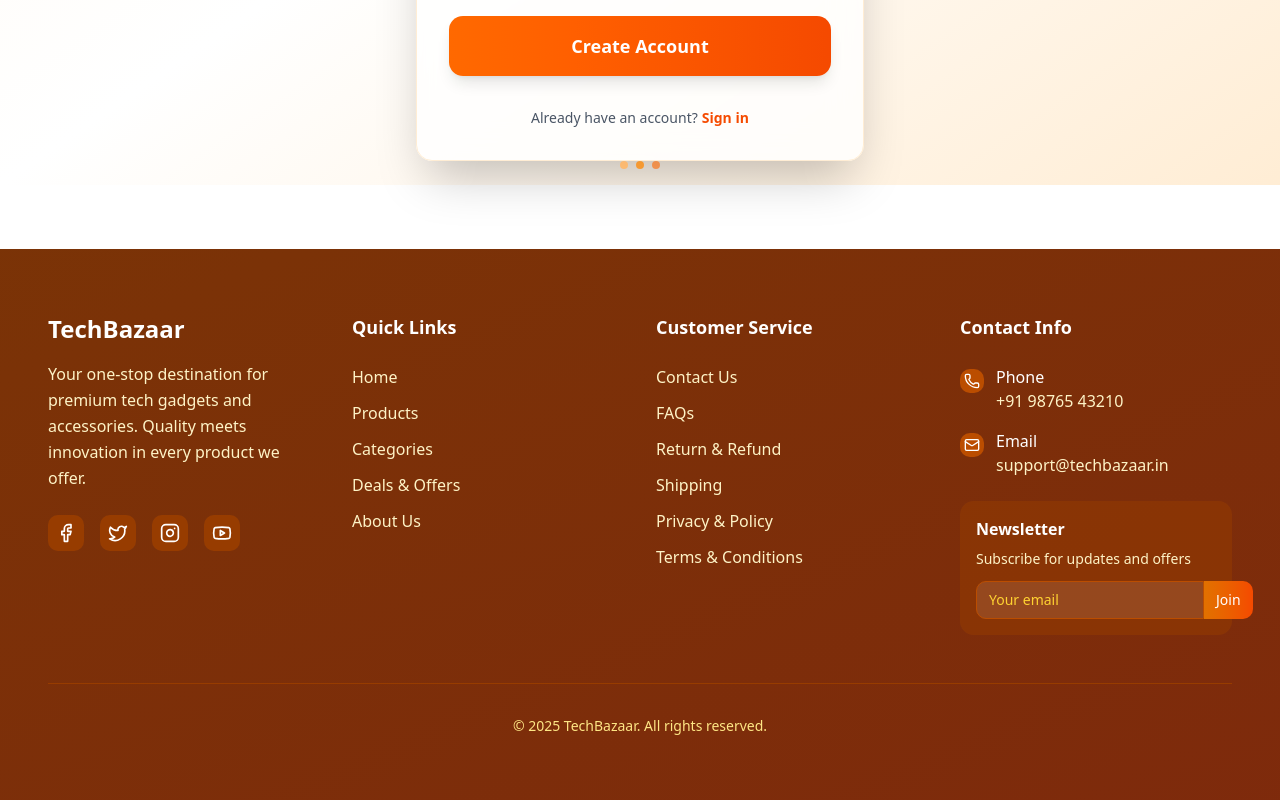
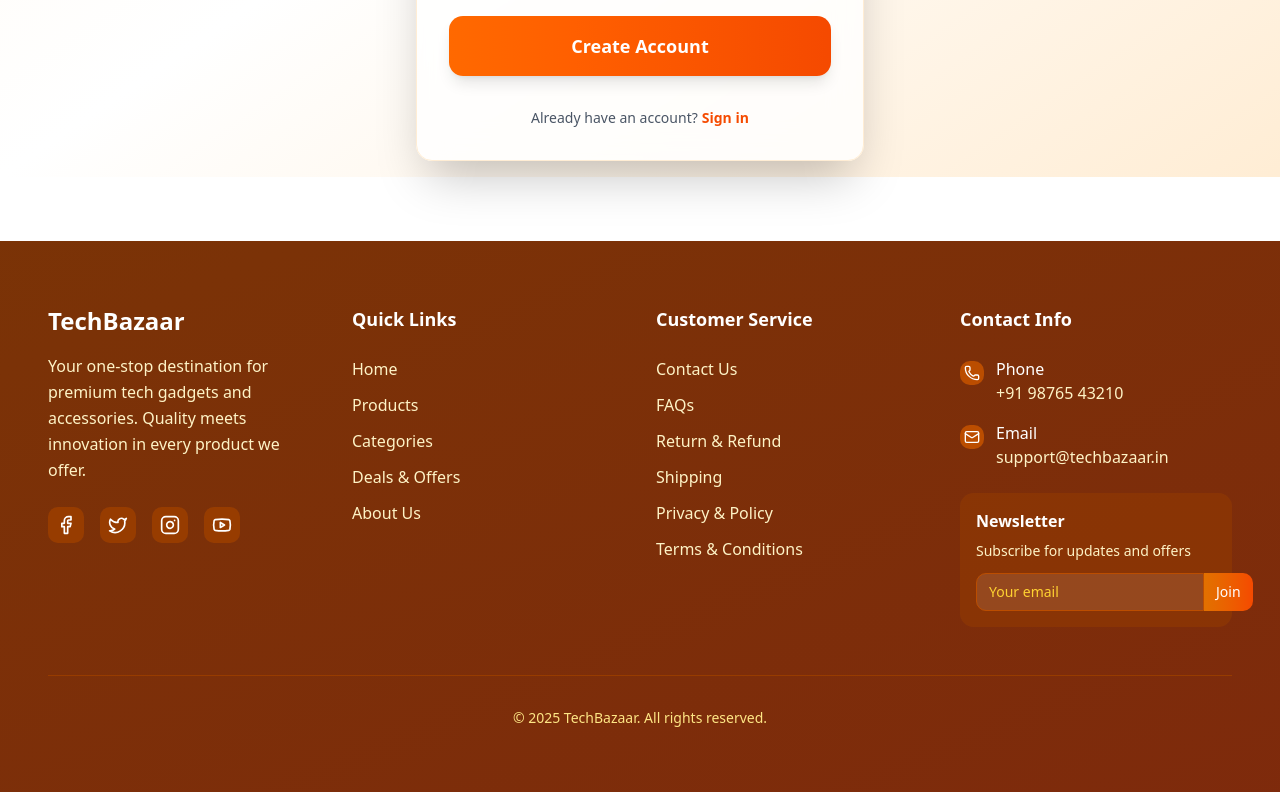
Before and after one commit to tejashcodes24/E-commerce, a React (Vite) app: page /register in a window 1280 px wide. Shown: the part 762-1562 px from the top of the page. Built offline with nearby package versions, Linux system fonts and the light colour scheme.

Commit message:
remove: decorations in login and register pages

```diff
--- a/src/pages/Login.jsx
+++ b/src/pages/Login.jsx
@@ -160,23 +160,13 @@ export default function LoginComponent() {
               {/* Footer */}
               <p className="text-center text-gray-600 text-sm mt-8">
                 Don't have an account?
-                <Link to="/register" className="text-orange-600 hover:text-orange-700 font-semibold transition-colors ml-1">Sign up</Link>
+                <Link
+                  to="/register"
+                  className="text-orange-600 hover:text-orange-700 font-semibold transition-colors ml-1"
+                >
+                  Sign up
+                </Link>
               </p>
-            </div>
-          </div>
-
-          {/* Bottom decoration */}
-          <div className="text-center mt-8">
-            <div className="flex justify-center space-x-2">
-              <div className="w-2 h-2 bg-orange-300 rounded-full animate-pulse"></div>
-              <div
-                className="w-2 h-2 bg-orange-400 rounded-full animate-pulse"
-                style={{ animationDelay: "0.2s" }}
-              ></div>
-              <div
-                className="w-2 h-2 bg-orange-500 rounded-full animate-pulse"
-                style={{ animationDelay: "0.4s" }}
-              ></div>
             </div>
           </div>
         </div>
--- a/src/pages/Register.jsx
+++ b/src/pages/Register.jsx
@@ -250,21 +250,6 @@ export default function RegisterComponent() {
               </p>
             </div>
           </div>
-
-          {/* Bottom decoration */}
-          <div className="text-center mt极8">
-            <div className="flex justify-center space-x-2">
-              <div className="w-2 h-2 bg-orange-300 rounded-full animate-pulse"></div>
-              <div
-                className="w-2 h-2 bg-orange-400 rounded-full animate-pulse"
-                style={{ animationDelay: "0.2s" }}
-              ></div>
-              <div
-                className="w-2 h-2 bg-orange-500 rounded-full animate-pulse"
-                style={{ animationDelay: "0.4s" }}
-              ></div>
-            </div>
-          </div>
         </div>
       </div>
 
```
